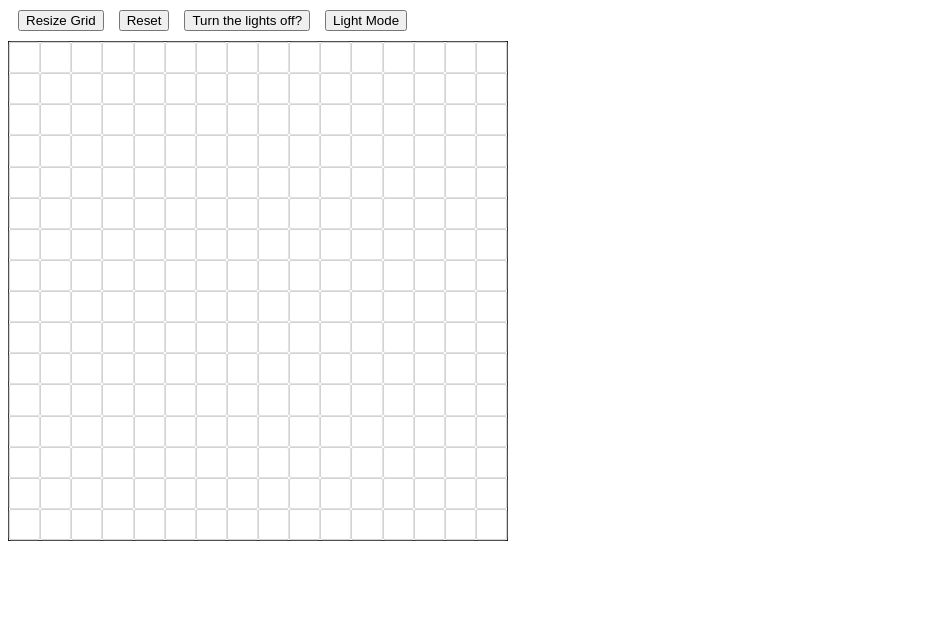
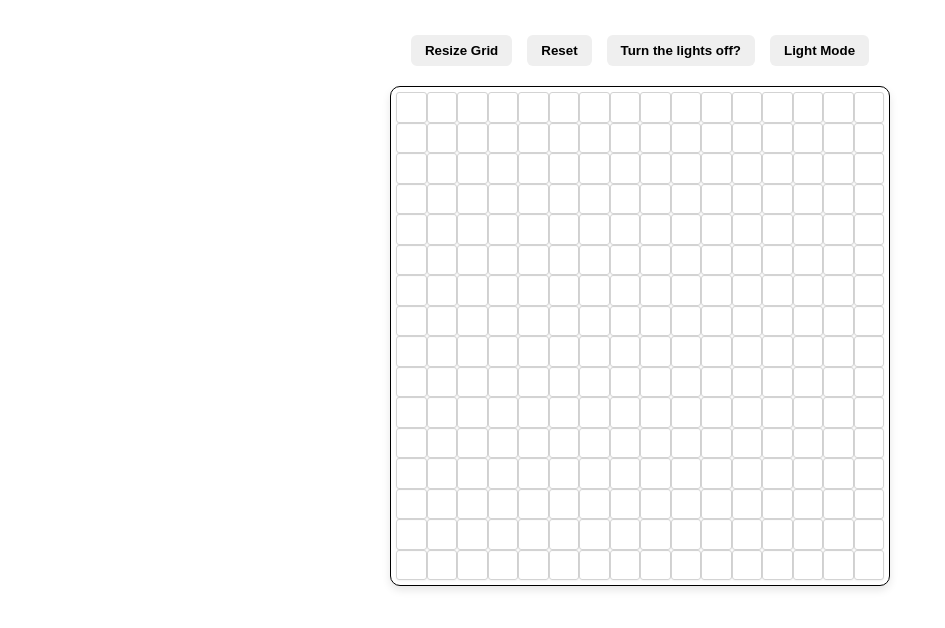
Before and after one commit to lumen019/etch-a-sketch, a plain HTML site: page index.html in a window 1280 px wide. Shown: the whole page, without its empty margins (0-945 px from the left). Drawn offline with Linux system fonts and the light colour scheme.

Commit message:
added styling

```diff
--- a/index.html
+++ b/index.html
@@ -8,6 +8,7 @@
     <script src="script.js" defer></script>
 </head>
 <body>
+    <div id="Container">
         <div id="buttonContainer">
             <button id="resizeBtn">Resize Grid</button>
             <button id="resetBtn">Reset</button>
@@ -16,5 +17,6 @@
         </div>
 
         <div id="gridContainer"></div>
+    </div>
 </body>
 </html>
--- a/script.js
+++ b/script.js
@@ -24,7 +24,7 @@ gridContainer.addEventListener("mousemove", (e) => {
     if (isDarkMode) {
         e.target.style.backgroundColor = randomRgb();
     } else {
-        e.target.style.backgroundColor = "#70e1a1";
+        e.target.style.backgroundColor = "#6ec6ff";
     }
 })
 
@@ -40,7 +40,7 @@ function createGrid () {
         gridContainer.appendChild(cell);
 
         cell.addEventListener("mousedown", () => {
-            cell.style.backgroundColor = "#70e1a1";
+            cell.style.backgroundColor = "#6ec6ff";
         })
     }
 }
--- a/style.css
+++ b/style.css
@@ -1,5 +1,12 @@
 * {
     box-sizing: border-box;
+}
+
+#Container {
+    display: flex;
+    flex-direction: column;
+    align-items: center;
+    margin-top: 20px;
 }
 
 #gridContainer {
@@ -8,16 +15,33 @@
     width: 500px;
     height: 500px;
     border: 1px solid black;
+    box-shadow: 0 4px 8px rgba(0,0,0,0.1);
+    padding: 5px;
+    border-radius: 10px;
+    background-color: white;
+    margin: 20px;
 }
+
 
 .cell {
     border: 1px solid lightgray;
-    box-shadow: 0 0 2.5px white;
-    border-radius: 2px;
+    border-radius: 3px;
+    box-shadow: 0 1px 2px rgba(0,0,0,0.05);
 }
 
 #buttonContainer {
     display: flex;
     gap: 15px;
-    margin: 10px;
+    margin-top: 15px;
 }
+
+#buttonContainer button {
+    padding: 8px 14px;
+    border-radius: 6px;
+    border: none;
+    font-weight: 600;
+}
+
+#buttonContainer button:hover {
+    transform: scale(1.05);
+}
```
Lines whose indentation alone changed are shown as unchanged.
